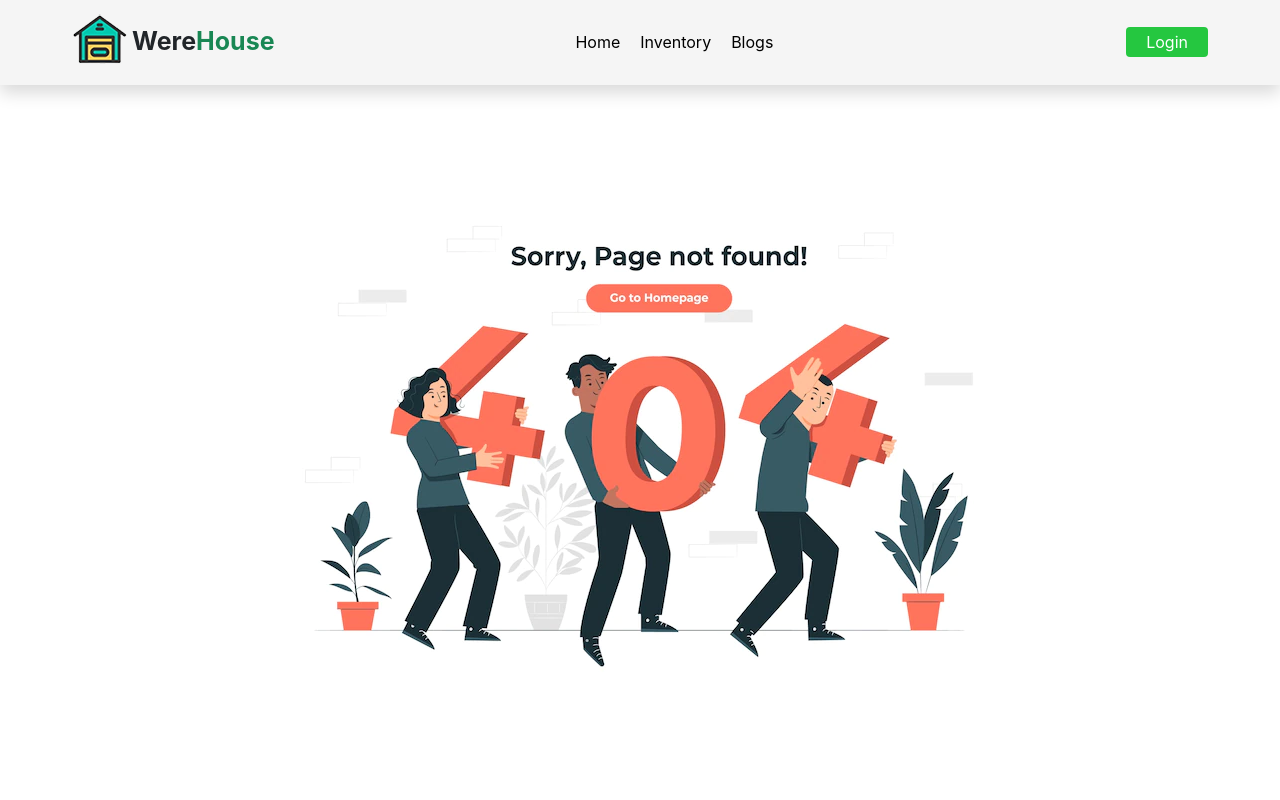
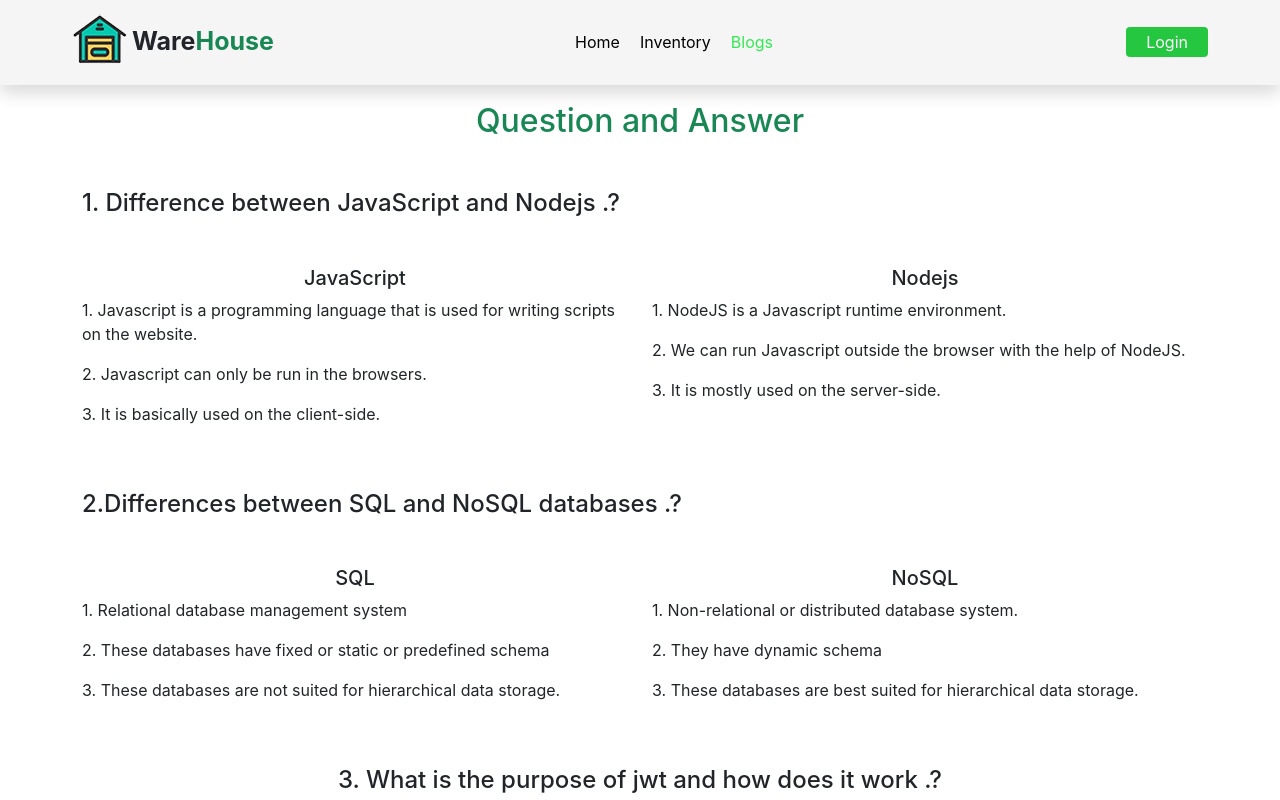
Before and after one commit to Afran-rafi/Fruits-Warehouse-Client, a React (Create React App) app: page /blogs in a window 1280 px wide. Shown: the top 800 px of the page. Built offline with nearby package versions, Linux system fonts and the light colour scheme; no server answers.

Commit message:
Blogs Done

```diff
--- a/src/App.js
+++ b/src/App.js
@@ -11,6 +11,7 @@ import Update from './Components/Update/Update';
 import RequireAuth from './Components/RequireAuth/RequireAuth';
 import AddFruits from './Components/AddFruits/AddFruits';
 import MyItems from './Components/MyItems/MyItems';
+import Blogs from './Components/Blogs/Blogs';
 
 function App() {
   return (
@@ -20,6 +21,7 @@ function App() {
         <Route path='/' element={<Home></Home>}></Route>
         <Route path='/inventory' element={<Inventory></Inventory>}></Route>
         <Route path='/inventory/:inventoryId' element={<RequireAuth><Update></Update></RequireAuth>}></Route>
+        <Route path='blogs' element={<Blogs></Blogs>}></Route>
         <Route path='/addFruits' element={<RequireAuth><AddFruits></AddFruits></RequireAuth>}></Route>
         <Route path='/myItems' element={<RequireAuth><MyItems></MyItems></RequireAuth>}></Route>
         <Route path='signUp' element={<SignUp></SignUp>}></Route>
--- /dev/null
+++ b/src/Components/Blogs/Blogs.css
@@ -0,0 +1,9 @@
+.jwt{
+    margin-top: 8%;
+}
+
+@media screen and (max-width: 600px) {
+    .jwt{
+       margin-top: 30%;
+    }
+}
--- /dev/null
+++ b/src/Components/Blogs/Blogs.js
@@ -0,0 +1,54 @@
+import React from 'react';
+import './Blogs.css'
+
+const Blogs = () => {
+    return (
+        <div className='mb-5'>
+            <div className='jwt'>
+                <h2 className='text-center mt-5 text-success'>Question and Answer</h2>
+            </div>
+            <div className='container mt-5'>
+                <h4>1. Difference between JavaScript and Nodejs .?</h4>
+                <div className='row mt-5'>
+                    <div className='col-lg-6 '>
+                        <h5 className='text-center'>JavaScript</h5>
+                        <p>1. Javascript is a programming language that is used for writing scripts on the website. </p>
+                        <p>2. Javascript can only be run in the browsers.</p>
+                        <p>3. It is basically used on the client-side.</p>
+                    </div>
+                    <div className="col-lg-6">
+                        <h5 className='text-center'>Nodejs</h5>
+                        <p>1. NodeJS is a Javascript runtime environment.</p>
+                        <p>2. We can run Javascript outside the browser with the help of NodeJS.</p>
+                        <p>3. It is mostly used on the server-side.</p>
+                    </div>
+                </div>
+            </div>
+            <div className='container mt-5'>
+                <h4>2.Differences between SQL and NoSQL databases .?</h4>
+                <div className='row mt-5'>
+                    <div className='col-lg-6'>
+                        <h5 className='text-center'>SQL</h5>
+                        <p>1. Relational database management system</p>
+                        <p>2. These databases have fixed or static or predefined schema</p>
+                        <p>3. These databases are not suited for hierarchical data storage.</p>
+                    </div>
+                    <div className="col-lg-6">
+                        <h5 className='text-center'>NoSQL</h5>
+                        <p>1. Non-relational or distributed database system.</p>
+                        <p>2. They have dynamic schema</p>
+                        <p>3. These databases are best suited for hierarchical data storage.</p>
+                    </div>
+                </div>
+            </div>
+            <div className='container mt-5 d-flex justify-content-center align-items-center flex-column'>
+                <h4>3. What is the purpose of jwt and how does it work .?</h4>
+                <div className='mt-5 w-50'>
+                    <p>JWT (JSON Web Token) is an open standard used to share security information between two parties — a client and a server. Each JWT contains encoded JSON objects, including a set of claims. JWTs are signed using a cryptographic algorithm to ensure that the claims cannot be altered after the token is issued.</p>
+                </div>
+            </div>
+        </div>
+    );
+};
+
+export default Blogs;
--- a/src/Components/Inventory/Inventory.css
+++ b/src/Components/Inventory/Inventory.css
@@ -13,4 +13,8 @@
         display: grid;
         grid-template-columns: repeat(1 ,1fr);
     }
+
+    .in-margin{
+        margin-top: 35%;
+    }
 }
--- a/src/Components/Menubar/Menubar.js
+++ b/src/Components/Menubar/Menubar.js
@@ -17,7 +17,7 @@ const Menubar = () => {
                 <div className="container-fluid">
                     <div className='navbar-margin d-flex justify-content-center align-items-center'>
                         <img src={logo} alt="" />
-                        <p className='fw-bold font-size'>Were<span className='text-success'>House</span></p>
+                        <p className='fw-bold font-size'>Ware<span className='text-success'>House</span></p>
                     </div>
                     <button className="navbar-toggler" type="button" data-bs-toggle="collapse" data-bs-target="#navbarSupportedContent" aria-controls="navbarSupportedContent" aria-expanded="false" aria-label="Toggle navigation">
                         <span className="navbar-toggler-icon"></span>
@@ -31,7 +31,7 @@ const Menubar = () => {
                                 <CustomLink className='uNone' to='/inventory'>Inventory</CustomLink>
                             </li>
                             <li className="nav-item">
-                                <CustomLink className='uNone' to='/about'>Blogs</CustomLink>
+                                <CustomLink className='uNone' to='/blogs'>Blogs</CustomLink>
                             </li>
                             <li className="nav-item">
                                 {
--- a/src/firebase.init.js
+++ b/src/firebase.init.js
@@ -1,19 +1,19 @@
 import { initializeApp } from "firebase/app";
 import { getAuth } from 'firebase/auth';
 const firebaseConfig = {
-    // apiKey: process.env.REACT_APP_apiKey,
-    // authDomain: process.env.REACT_APP_authDomain,
-    // projectId: process.env.REACT_APP_projectId,
-    // storageBucket: process.env.REACT_APP_storageBucket,
-    // messagingSenderId: process.env.REACT_APP_messagingSenderId,
-    // appId: process.env.REACT_APP_appId,
+    apiKey: process.env.REACT_APP_apiKey,
+    authDomain: process.env.REACT_APP_authDomain,
+    projectId: process.env.REACT_APP_projectId,
+    storageBucket: process.env.REACT_APP_storageBucket,
+    messagingSenderId: process.env.REACT_APP_messagingSenderId,
+    appId: process.env.REACT_APP_appId,
 
-    apiKey: "AIzaSyC4g0C7qTG8KwBQXlKjw5dPcvBB-x9PEr4",
-    authDomain: "assignment-11-5b872.firebaseapp.com",
-    projectId: "assignment-11-5b872",
-    storageBucket: "assignment-11-5b872.appspot.com",
-    messagingSenderId: "605426509824",
-    appId: "1:605426509824:web:453f93a580adfcc5bf50e5"
+    // apiKey: "AIzaSyC4g0C7qTG8KwBQXlKjw5dPcvBB-x9PEr4",
+    // authDomain: "assignment-11-5b872.firebaseapp.com",
+    // projectId: "assignment-11-5b872",
+    // storageBucket: "assignment-11-5b872.appspot.com",
+    // messagingSenderId: "605426509824",
+    // appId: "1:605426509824:web:453f93a580adfcc5bf50e5"
 };
 
 const app = initializeApp(firebaseConfig);
```
